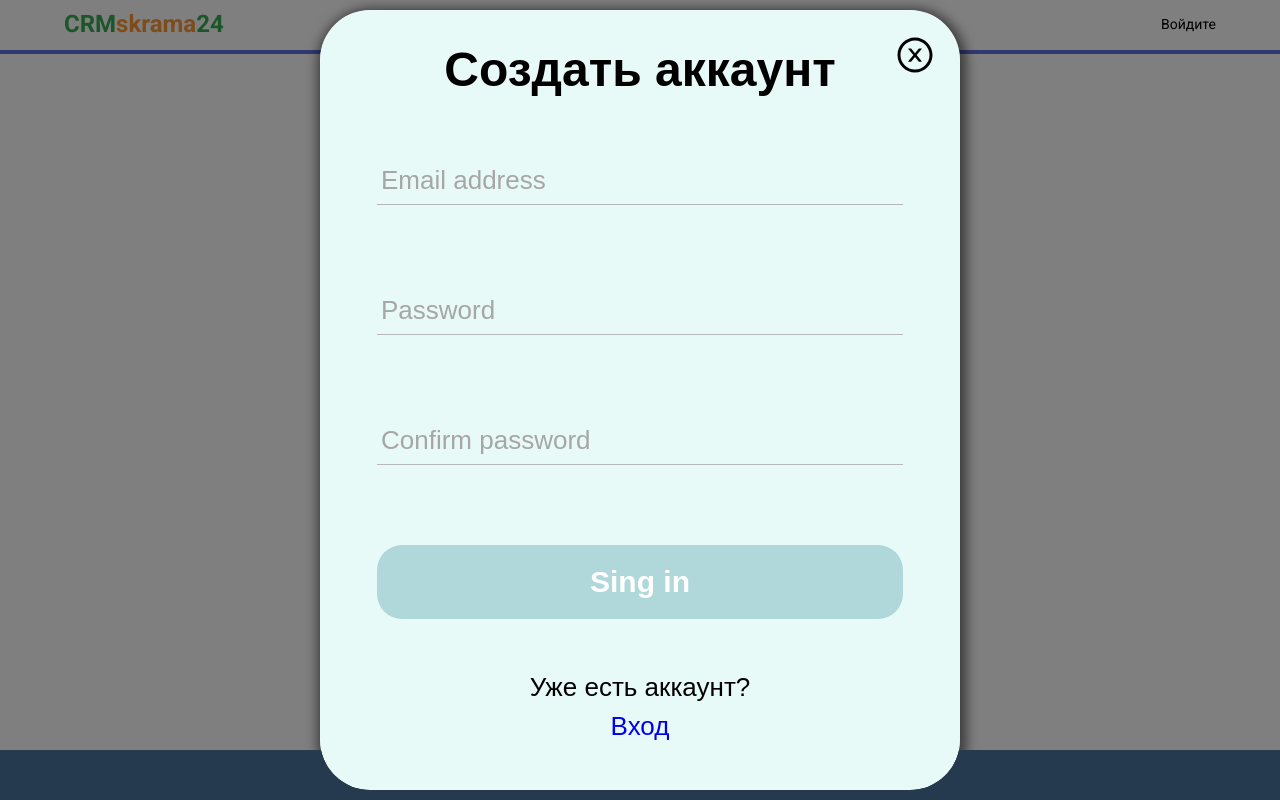
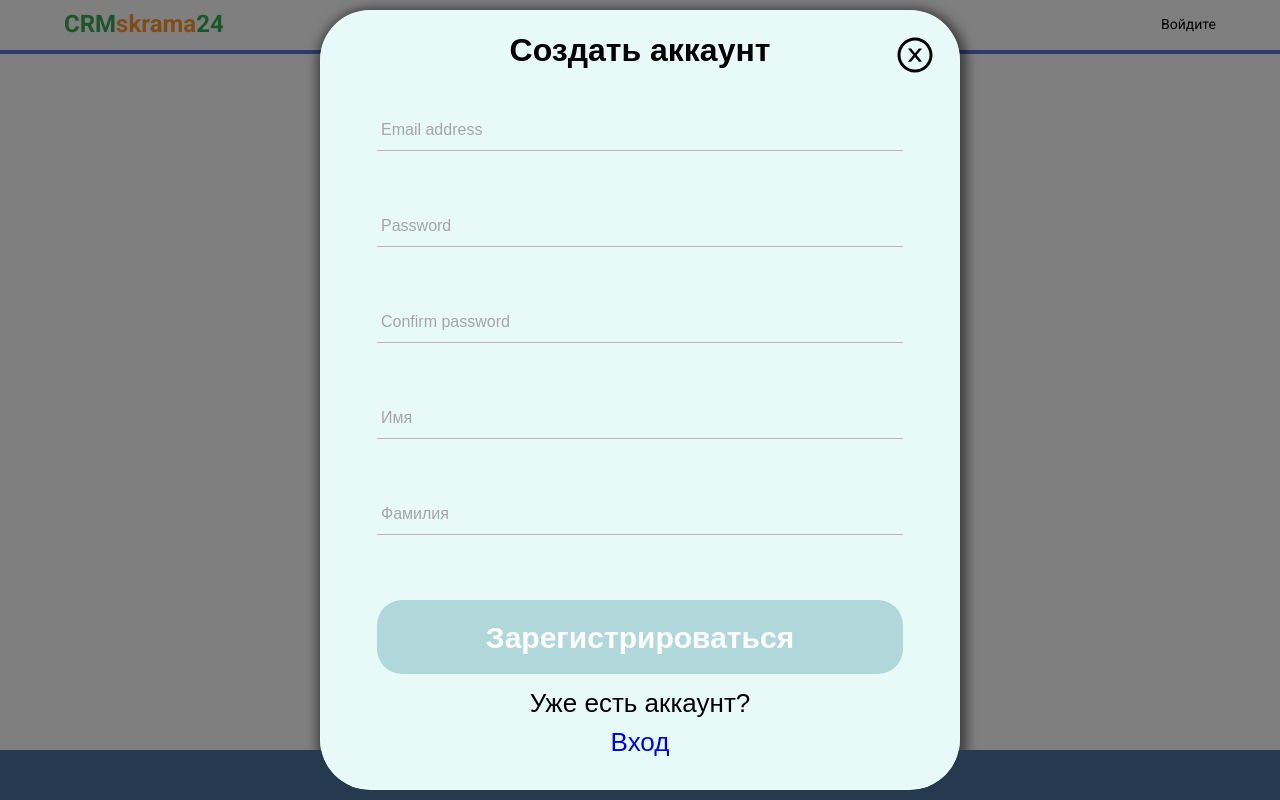
Before and after one commit to akurlovich/CRM-client, a React (Create React App) app: page /registration in a window 1280 px wide. Built offline with nearby package versions, Linux system fonts and the light colour scheme.

Commit message:
fix: registration form layout

```diff
--- a/src/components/RoutersComponents/AdminAuth/AdminAuthRouter.tsx
+++ b/src/components/RoutersComponents/AdminAuth/AdminAuthRouter.tsx
@@ -10,11 +10,11 @@ interface IProps {
 
 const AdminAuthRouterInner: FC<IProps> = ({}) => {
   const location = useLocation();
-  const { isAuth } = useAppSelector(state => state.authReducer);
-  // const isAuth = 'admin';
-  // const role = 'admin';
+  // const { isAuth } = useAppSelector(state => state.authReducer);
+  const isAuth = 'admin';
+  const role = 'admin';
   //@ts-ignore
-  if (!isAuth) {
+  if (isAuth !== role) {
     return <Navigate to='/login' state={location.pathname} replace/>
     // return <Navigate to='/login' state={{from: location.pathname}}/>
   }
--- a/src/components/UI/FormInput/forminput.scss
+++ b/src/components/UI/FormInput/forminput.scss
@@ -12,11 +12,11 @@
     font-family: 'Poppins', sans-serif;
     font-style: normal;
     font-weight: 500;
-    font-size: 26px;
-    line-height: 39px;
+    font-size: 16px;
+    // line-height: 30px;
     color: #A6A6A6;
     // z-index: 2;
-    top: 46px;
+    top: 40px;
     left: 4px;
     background-color: #e8faf8;
     transition: all 0.3s ease;
@@ -26,13 +26,13 @@
     max-width: 526px;
     width: 100%;
     padding: 5px;
-    margin-top: 40px;
+    margin-top: 30px;
     border-bottom: 1px solid #B8B8B8;
     font-family: 'Poppins', sans-serif;
     font-style: normal;
     font-weight: 500;
-    font-size: 26px;
-    line-height: 39px;
+    font-size: 16px;
+    line-height: 30px;
     color: #000000;
     z-index: 2;
     background-color: transparent;
@@ -47,14 +47,14 @@
     }
 
     &:focus ~ .form-input__label {
-      top: 0px;
-      font-size: 20px;
+      top: 10px;
+      font-size: 12px;
       z-index: 10;
     }
 
     &:not(:placeholder-shown) ~ .form-input__label {
-      top: 0px;
-      font-size: 20px;
+      top: 10px;
+      font-size: 12px;
       z-index: 10;
     }
   }
--- a/src/components/UserLogin/UserLogin.tsx
+++ b/src/components/UserLogin/UserLogin.tsx
@@ -64,7 +64,7 @@ const UserLoginInner: FC = () => {
   return (
     <div className='registration'>
       {showError && <UserErrorWarning canselHandler={canselHandler} message={loginError}/>}
-      <div className="registration__block">
+      <div className="registration__block login">
         <div className="registration__container">
           <div onClick={() => navigate('/')} className="registration__close">
             <AiOutlineCloseCircle size={40}/>
--- a/src/components/UserLogin/userlogin.scss
+++ b/src/components/UserLogin/userlogin.scss
@@ -15,28 +15,9 @@
     border-radius: 50px;
     box-shadow: 2px 3px 11px 5px rgb(0 0 0 / 50%);
     overflow: hidden;
-  }
 
-  &__book {
-    position: absolute;
-    &.one {
-      top: -28px;
-      left: 35px;
-      transform: rotate(-17deg);
-      width: 256px;
-    }
-    &.two {
-      top: 231px;
-      left: 36px;
-      transform: rotate(1deg);
-      width: 218px;
-      border-radius: 10px;
-    }
-    &.three {
-      top: 449px;
-      left: 20px;
-      transform: rotate(17deg);
-      border-radius: 10px;
+    &.login {
+      min-height: 500px;
     }
   }
 
@@ -53,7 +34,8 @@
     display: flex;
     flex-direction: column;
     align-items: center;
-    justify-content: space-around;
+    // justify-content: space-around;
+    gap: 10px;
     text-align: center;
     box-shadow: 2px 3px 11px 5px rgb(0 0 0 / 50%);
     z-index: 5;
@@ -70,8 +52,8 @@
     font-family: 'Poppins', sans-serif;
     font-style: normal;
     font-weight: bold;
-    font-size: 48px;
-    line-height: 72px;
+    font-size: 32px;
+    line-height: 40px;
   }
 
   &__form {
@@ -79,7 +61,7 @@
     display: flex;
     flex-direction: column;
     align-items: center;
-    gap: 20px;
+    gap: 5px;
 
     &__button {
       margin-top: 40px;
@@ -104,7 +86,7 @@
   }
 
   &__login-link {
-    margin: 40px 0 20px 0;
+    // margin: 40px 0 20px 0;
     font-family: 'Poppins', sans-serif;
     font-style: normal;
     font-weight: 500;
--- a/src/components/UserRegistration/UserRegistration.tsx
+++ b/src/components/UserRegistration/UserRegistration.tsx
@@ -15,13 +15,27 @@ const UserRegistrationInner: FC = () => {
   const navigate = useNavigate();
   const [email, setEmail] = useState('');
   const [password, setPassword] = useState('');
+  const [isAdmin, setIsAdmin] = useState(true)
+  const [position, setPosition] = useState('Специалист')
+  const [firstname, setfirstname] = useState('')
+  const [lastname, setLastname] = useState('')
   const [confirmPassword, setConfirmPassword] = useState('');
   const [buttonSubmit, setButtonSubmit] = useState(false);
   const [registerError, setRegisterError] = useState(false);
 
   const handlerChange = async (event: React.FormEvent<HTMLFormElement>) => {
     event.preventDefault();
-    await dispatch(registerUser({email, password, isAdmin: false, position: 'Специалист', firstname: 'Юлия', lastname: 'Петрова'}));
+    // console.log(email, password, isAdmin, position, firstname, lastname)
+    await dispatch(registerUser({email, password, isAdmin, position, firstname, lastname}));
+    setEmail('');
+    setPassword('');
+    setConfirmPassword('');
+    setfirstname('');
+    setLastname('');
+    setButtonSubmit(false);
+    setRegisterError(false);
+    dispatch(removeRigisterUserError());
+    //TODO --- добавить переход, например на страницу с компаниями
   };
 
   const validFormData = () => {
@@ -48,6 +62,8 @@ const UserRegistrationInner: FC = () => {
     setEmail('');
     setPassword('');
     setConfirmPassword('');
+    setfirstname('');
+    setLastname('');
     setButtonSubmit(false);
     setRegisterError(false);
     dispatch(removeRigisterUserError());
@@ -98,11 +114,31 @@ const UserRegistrationInner: FC = () => {
               required={true}
               pattern={password}
             />
+            <FormInput
+              label='Имя'
+              name='firstname'
+              type='text'
+              value={firstname}
+              // errorMessage='Password shoud be 8-20 characters and include 1 number and 1 letter!'
+              setData={setfirstname}
+              required={true}
+              // pattern='^(?=.*[a-zA-Z])(?=.*\d)[A-Za-z\d]{6,20}$'
+            />
+            <FormInput
+              label='Фамилия'
+              name='lastname'
+              type='text'
+              value={lastname}
+              // errorMessage='Password shoud be 8-20 characters and include 1 number and 1 letter!'
+              setData={setLastname}
+              required={true}
+              // pattern='^(?=.*[a-zA-Z])(?=.*\d)[A-Za-z\d]{6,20}$'
+            />
             <div className="registration__form__button">
               <input
                 className={buttonSubmit ? "registration__form__button_send active" : "registration__form__button_send"}
                 type="submit"
-                value="Sing in"
+                value="Зарегистрироваться"
               />
             </div>
           </form>
--- a/src/components/UserRegistration/userregistration.scss
+++ b/src/components/UserRegistration/userregistration.scss
@@ -57,7 +57,8 @@
     display: flex;
     flex-direction: column;
     align-items: center;
-    justify-content: space-around;
+    // justify-content: space-around;
+    gap: 10px;
     text-align: center;
     box-shadow: 2px 3px 11px 5px rgb(0 0 0 / 50%);
     z-index: 5;
@@ -74,8 +75,8 @@
     font-family: 'Poppins', sans-serif;
     font-style: normal;
     font-weight: bold;
-    font-size: 48px;
-    line-height: 72px;
+    font-size: 32px;
+    line-height: 40px;
   }
 
   &__form {
@@ -83,7 +84,7 @@
     display: flex;
     flex-direction: column;
     align-items: center;
-    gap: 20px;
+    gap: 5px;
 
     &__button {
       margin-top: 40px;
@@ -108,7 +109,7 @@
   }
 
   &__login-link {
-    margin: 40px 0 20px 0;
+    // margin: 40px 0 20px 0;
     font-family: 'Poppins', sans-serif;
     font-style: normal;
     font-weight: 500;
```
